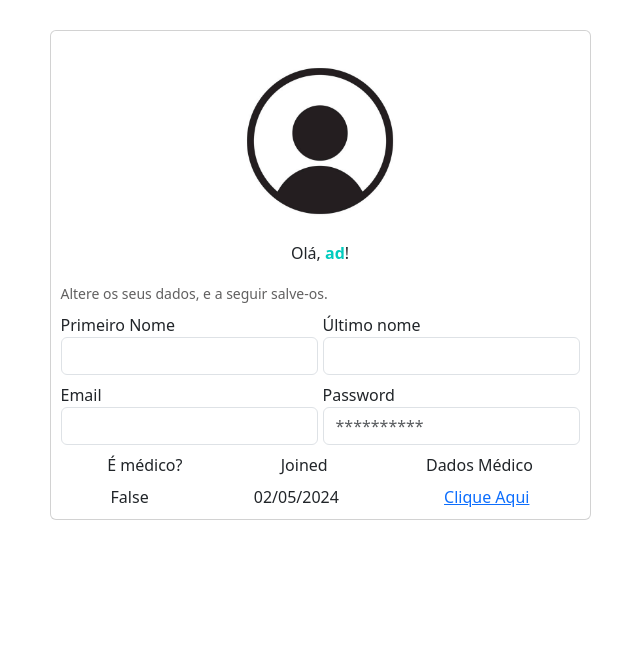
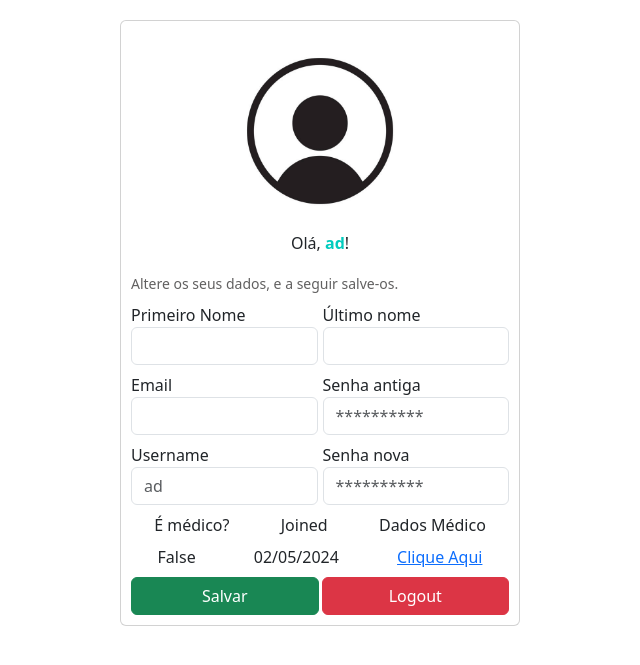
Before and after one commit to angelo-francisco/Healthing, a Django app: page /auth/my_account/ in a window 1280 px wide. Shown: the part 60-725 px from the top of the page, without its empty margins (320-960 px from the left). Run offline with Django 5.2, Linux system fonts and the light colour scheme; a user stored in the database is signed in; data comes from the database, SQL or seed files in the repository; both versions use the stored data as it was after the commit.

Commit message:
user profile sve datas added

```diff
--- a/extras/templates/user_auth/my_account.html
+++ b/extras/templates/user_auth/my_account.html
@@ -15,7 +15,7 @@
             flex: 1;
         }
         .card {
-            margin-top: 30px;
+            margin-top: 20px;
             padding: 10px;
         }
     </style>
@@ -28,38 +28,62 @@
     {% include 'partials/navbar.html' %}
     <main>
 
-        <div class="card" style="width: 25  rem;height: auto;">
-            <form action="">
+        <div class="card" style="width: 25rem;height: auto;">
+            <form action="{% url 'my_account' %}" method="POST">
+                {% csrf_token %}
                 <div class="foto" style="text-align: center;">
                     <div style="position: relative; display: inline-block;">
                         <img src="{% static 'imgs/user.jpg' %}" alt="" style="width: 200px; height: 200px; border-radius: 50%;">
                         <p>Olá, <span style="font-weight: 700;color: #00CCBE;">{{ request.user.username }}</span>!</p>
                     </div>
                 </div>
+
+                {% if messages %}
+
+                    {% for message in messages %}
+                        <div class="alert alert-{{message.tags}}">
+                            {{ message}}
+                        </div>
+                    {% endfor %}
+
+                {% endif %}
+
                 <small style="color: rgba(59, 57, 57, 0.803);">Altere os seus dados, e a seguir salve-os.</small>
             <div class="info">
                 <div style="display: flex;flex-direction: row;gap: 5px;">
                     <div>
                         <label for="" style="margin-top: 8px;">Primeiro Nome</label>
                         <br>
-                        <input type="text" class="form-control" placeholder="{{ request.user.first_name }}" name="first_name">
+                        <input type="text" class="form-control" placeholder="{{ request.user.first_name }}" name="first_name" required>
                     </div>
                     <div>
                         <label for="" style="margin-top: 8px;">Último nome</label>
                         <br>
-                        <input type="text" placeholder="{{ request.user.last_name }}" class="form-control" name="last_name">
+                        <input type="text" placeholder="{{ request.user.last_name }}" class="form-control" name="last_name" required>
                     </div>
                 </div>
                 <div style="display: flex;flex-direction: row;gap: 5px;">
                     <div>
                         <label for="" style="margin-top: 8px;">Email</label>
                         <br>
-                        <input type="text" class="form-control" placeholder="{{ request.user.email }}" name="email">
+                        <input type="text" class="form-control" placeholder="{{ request.user.email }}" name="email" required>
                     </div>
                     <div>
-                        <label for="" style="margin-top: 8px;">Password</label>
+                        <label for="" style="margin-top: 8px;">Senha antiga</label>
                         <br>
-                        <input type="password" placeholder="**********" class="form-control" name="password" >
+                        <input type="password" placeholder="**********" class="form-control" name="last-password" required>
+                    </div>
+                </div>
+                <div style="display: flex;flex-direction: row;gap: 5px;">
+                    <div>
+                        <label for="" style="margin-top: 8px;">Username</label>
+                        <br>
+                        <input type="text" class="form-control" placeholder="{{ request.user.username }}" name="username" required>
+                    </div>
+                    <div>
+                        <label for="" style="margin-top: 8px;">Senha nova</label>
+                        <br>
+                        <input type="password" placeholder="**********" class="form-control" name="new-password" required>
                     </div>
                 </div>
                 <div style="display: flex; flex-direction: row; gap: 5px; justify-content: space-around;">
@@ -91,6 +115,11 @@
                             </label>
                     </div>
                 </div>
+                <div style="display: flex;flex-direction: row;gap: 3px;justify-content: center;margin-top: 8px;">
+                    <button class="btn btn-success" style="width: 50%;">Salvar</button>
+                    <a class="btn btn-danger" style="width: 50%;" href="{% url 'auth_logout' %}">Logout</a>
+                </div>
+
             </div>
         </form>
     </div>
--- a/user_auth/views.py
+++ b/user_auth/views.py
@@ -6,6 +6,7 @@ from django.contrib.messages import constants
 from django.contrib import auth
 from django.contrib.auth.decorators import login_required
 from medicine.models import is_medico, MedicoData
+from django.contrib.auth.hashers import make_password, check_password
 
 
 def auth_login(request):
@@ -89,5 +90,36 @@ def my_account(request):
         return render(
             request,
             "user_auth/my_account.html",
-            {"is_medico": is_medico(request.user), "medico": medico, "date": request.user.date_joined.strftime("%d/%m/%Y")},
+            {
+                "is_medico": is_medico(request.user),
+                "medico": medico,
+                "date": request.user.date_joined.strftime("%d/%m/%Y")
+            },
         )
+
+    else:
+        user = User.objects.get(id=request.user.id)
+
+        first_name = request.POST.get('first_name', '')
+        last_name = request.POST.get('last_name', '')
+        email = request.POST.get('email', '')
+        last_password = request.POST.get('last-password', '')
+        new_password = request.POST.get('new-password', '')
+        username = request.POST.get('username', '')
+
+        if not check_password(last_password, request.user.password):
+            messages.warning(request, 'Senha antiga inválida!')
+            return redirect(reverse('my_account'))
+
+        user.first_name = first_name
+        user.last_name = last_name
+        user.email = email
+        user.username = username
+
+        if new_password:
+            user.set_password(new_password)
+
+        user.save()
+
+        messages.success(request, 'Dados alterados com sucesso!')
+        return redirect(reverse('my_account'))
```
Also changed, not shown: extras/db/db.sqlite3.
